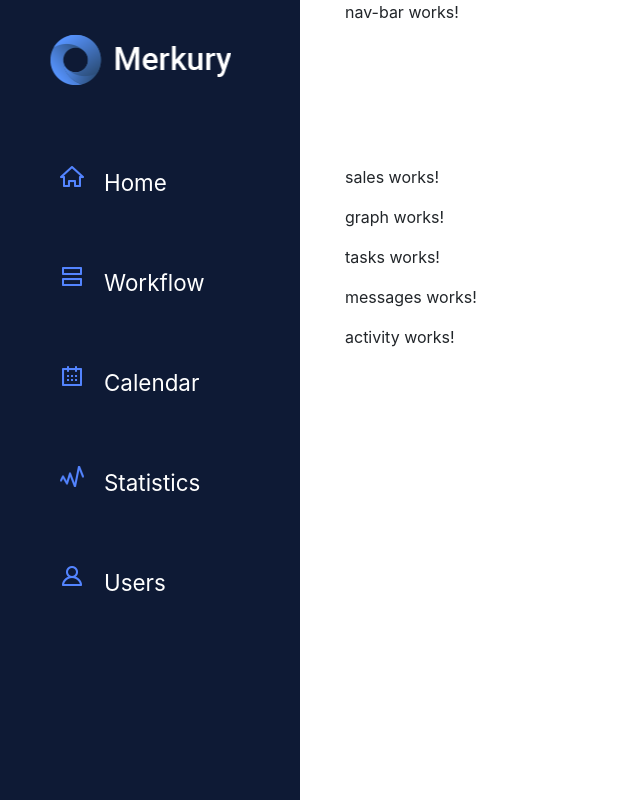
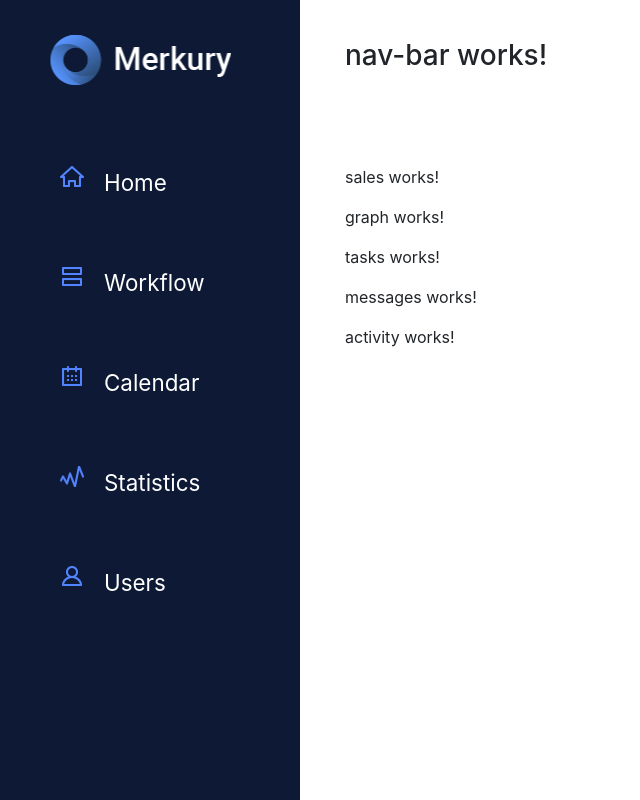
Before and after one commit to arshavskiy/panel-app, an Angular app: page / in a window 1280 px wide. Shown: the whole page, without its empty margins (0-640 px from the left). Built offline with nearby package versions, Linux system fonts and the light colour scheme.

Commit message:
app.com restractured

```diff
--- a/src/app/app.component.css
+++ b/src/app/app.component.css
@@ -7,7 +7,7 @@ nav{
   width: 300px;
 }
 
-.top-nav{
+app-nav-bar{
   position: fixed;
   top: 0;
   right: 0;
--- a/src/app/app.component.html
+++ b/src/app/app.component.html
@@ -1,10 +1,6 @@
-  <nav>
-    <app-main-nav></app-main-nav>
-  </nav>
+  <nav app-main-nav></nav>
 
-  <section class="top-nav">
-    <app-nav-bar></app-nav-bar>
-  </section>
+  <app-nav-bar></app-nav-bar>
 
   <main>
 
--- a/src/app/components/main-nav/main-nav.component.ts
+++ b/src/app/components/main-nav/main-nav.component.ts
@@ -1,7 +1,7 @@
 import { Component, OnInit } from '@angular/core';
 
 @Component({
-  selector: 'app-main-nav',
+  selector: '[app-main-nav]',
   templateUrl: './main-nav.component.html',
   styleUrls: ['./main-nav.component.css']
 })
--- a/src/app/components/nav-bar/nav-bar.component.html
+++ b/src/app/components/nav-bar/nav-bar.component.html
@@ -1,6 +1,3 @@
-<section>
-
-    nav-bar works!
-
-
-</section>
+<h3>
+  nav-bar works!
+</h3>
```
